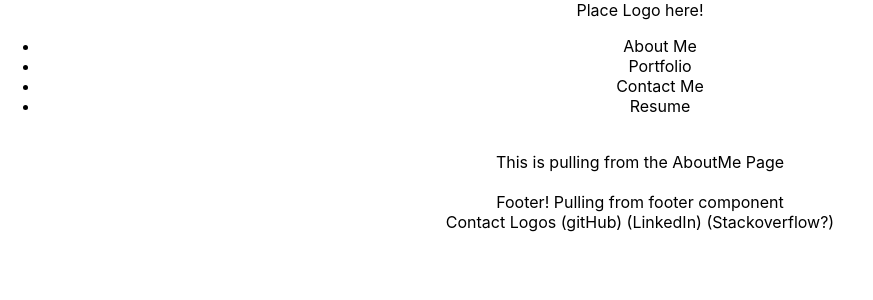
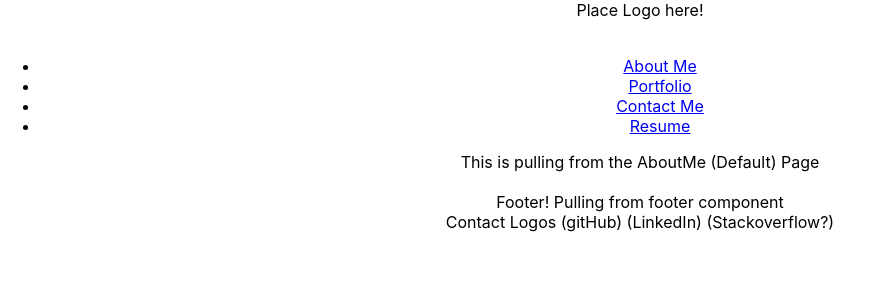
Before and after one commit to garrettWinter/the-winter-files, a React (Create React App) app: page / in a window 1280 px wide. Shown: the top 300 px of the page, without its empty margins (0-873 px from the left). Built offline with nearby package versions, Linux system fonts and the light colour scheme; the HTML template or start-up script is replaced by a standard one.

Commit message:
Updated Resume to be a page rather than a link to download. Got the Navagation compoent working as well.

```diff
--- a/src/components/header/index.js
+++ b/src/components/header/index.js
@@ -1,12 +1,9 @@
 import React from 'react';
 
-import Navigation from '../navigation';
-
 const Header = () => {
-  return (
+    return (
     <header>
         <div>Place Logo here!</div>
-        <div><Navigation/></div>
     </header>
   );
 };
--- a/src/components/navigation/index.js
+++ b/src/components/navigation/index.js
@@ -1,12 +1,45 @@
 import React from 'react';
 
-const Navigation = () => {
+const Navigation = ( {currentPage, handlePageChange} ) => {
+
   return (
     <ul>
-        <li>About Me</li>
-        <li>Portfolio</li>
-        <li>Contact Me</li>
-        <li>Resume</li>
+      <li>
+        <a
+          href="#AboutMe"
+          onClick={() => handlePageChange('AboutMe')}
+        // className={currentPage === 'AboutMe' ? 'nav-link active' : 'nav-link'} // Need to update to support my css styles
+        >
+          About Me
+        </a>
+      </li>
+      <li>
+        <a
+          href="#Portfolio"
+          onClick={() => handlePageChange('Portfolio')}
+        // className={currentPage === 'Portfolio' ? 'nav-link active' : 'nav-link'} // Need to update to support my css styles
+        >
+          Portfolio
+        </a>
+      </li>
+      <li>
+        <a
+          href="#ContactMe"
+          onClick={() => handlePageChange('ContactMe')}
+        // className={currentPage === 'ContactMe' ? 'nav-link active' : 'nav-link'} // Need to update to support my css styles
+        >
+          Contact Me
+        </a>
+      </li>
+      <li>
+        <a
+          href="#Resume"
+          onClick={() => handlePageChange('Resume')}
+        // className={currentPage === 'ContactMe' ? 'nav-link active' : 'nav-link'} // Need to update to support my css styles
+        >
+          Resume
+        </a>
+      </li>
     </ul>
   );
 };
--- a/src/components/pageBody/index.js
+++ b/src/components/pageBody/index.js
@@ -3,28 +3,36 @@ import React, { useState } from 'react';
 import AboutMe from '../../pages/aboutMe'
 import ContactMe from '../../pages/contactMe'
 import Portfolio from '../../pages/portfolio'
-
-
+import Resume from '../../pages/resume'
+import Navigation from '../navigation';
 
 const PageBody = () => {
-  const [currentPage, setCurrentPage]  = useState ('AboutMe')
+  const [currentPage, setCurrentPage] = useState('AboutMe')
 
   const renderPage = () => {
-    if(currentPage === 'AboutMe') {
-      return <AboutMe/>;
+    if (currentPage === 'AboutMe') {
+      return <AboutMe />;
     }
-    if(currentPage === 'ContactMe') {
-      return <ContactMe/>;
+    if (currentPage === 'ContactMe') {
+      return <ContactMe />;
     }
-    if(currentPage === 'Portfolio') {
-      return <Portfolio/>;
+    if (currentPage === 'Portfolio') {
+      return <Portfolio />;
+    }
+    if (currentPage === 'Resume') {
+      return <Resume />;
     }
   }
 
-  // const handlePageChange = (page) => setCurrentPage(page);
+  const handlePageChange = (page) => setCurrentPage(page);
 
   return (
-      <div>{renderPage()}</div>
+    <div>
+      <nav>
+        < Navigation currentPage={currentPage} handlePageChange={handlePageChange} />
+      </nav>
+      {renderPage()}
+    </div>
   );
 };
 
--- a/src/pages/aboutMe/index.js
+++ b/src/pages/aboutMe/index.js
@@ -3,7 +3,7 @@ import React from 'react';
 const AboutMe = () => {
   return (
     <main>
-        <div>This is pulling from the AboutMe Page</div>
+        <div>This is pulling from the AboutMe (Default) Page</div>
     </main>
   );
 };
--- /dev/null
+++ b/src/pages/resume/index.js
@@ -0,0 +1,9 @@
+import React from 'react';
+
+const Resume = () => {
+  return (
+        <div>This is pulling from the Resume Page</div>
+  );
+};
+
+export default Resume;
```
Also changed, not shown: sample.js (added, +34 -0 lines).
